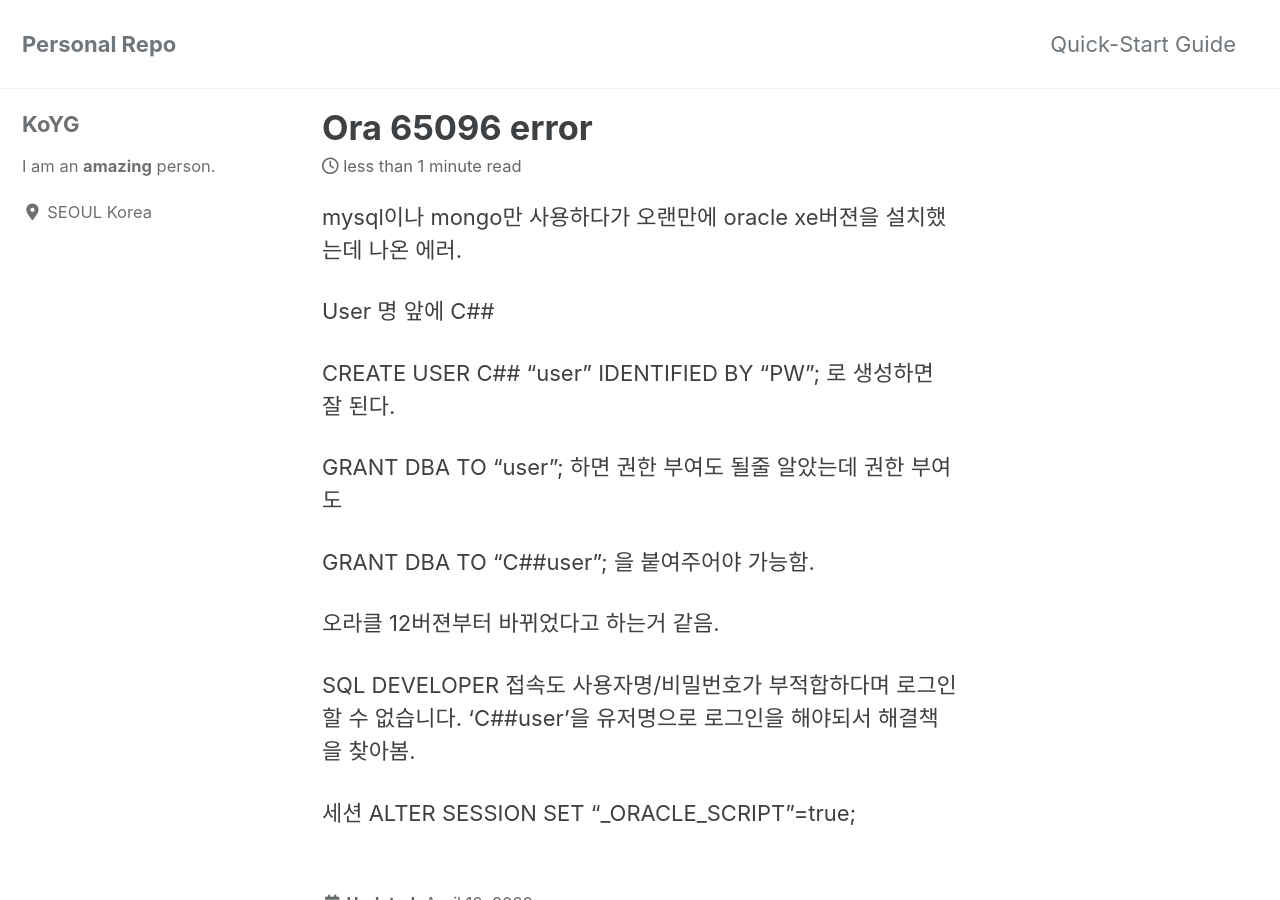
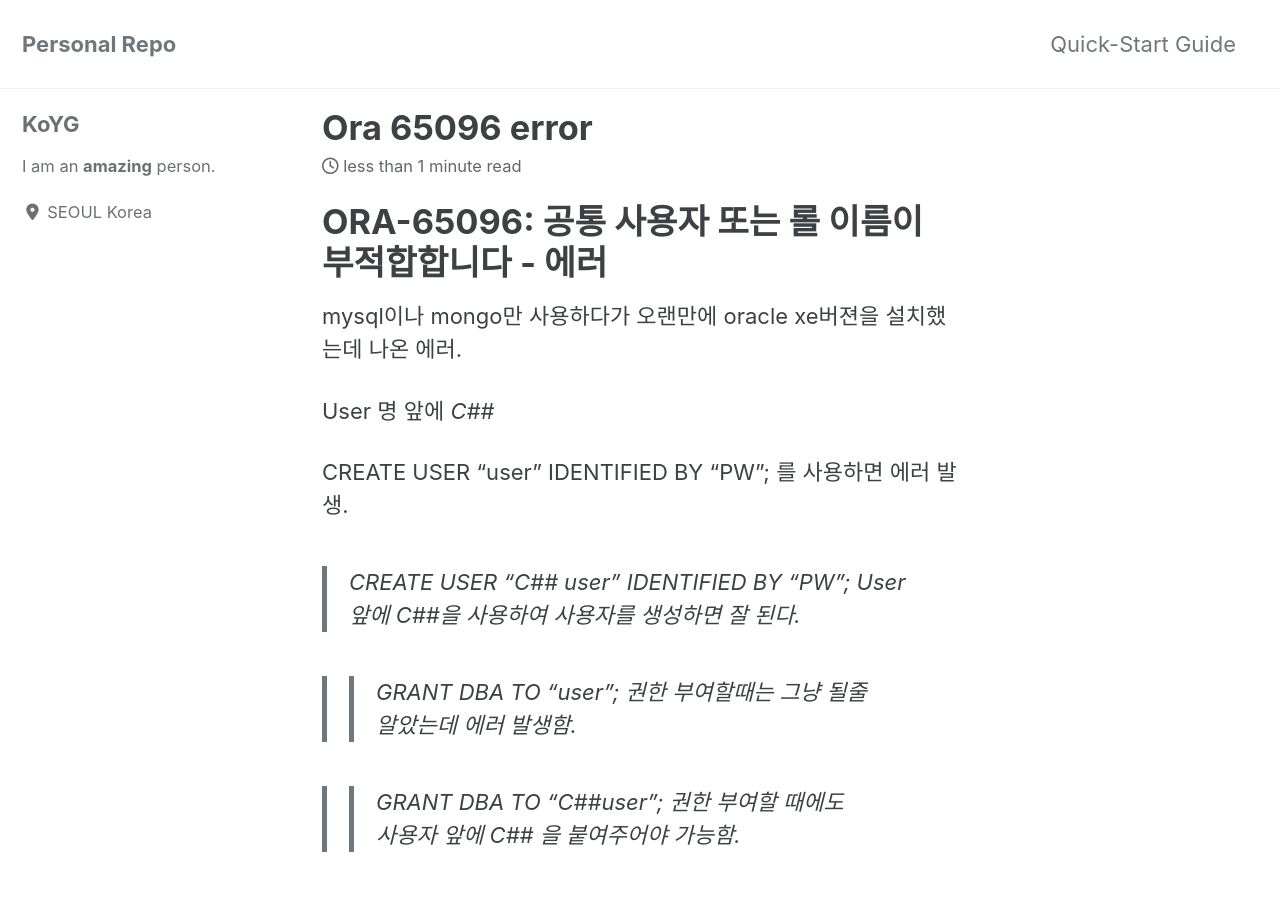
Before and after one commit to ko-yg/koyg.github.io, a Jekyll site: the page built from _posts/2020-04-12-ORA-65096 error.md, in a window 1280 px wide and 900 px high. Built offline with Jekyll 4.4.1, drawn with Linux system fonts in a browser that asks for light colours; cached includes are drawn as plain includes; nearby versions of some CDN libraries; some of the changed text lies outside the part shown.

Commit message:
markdown 추가

```diff
--- a/_posts/2020-04-12-ORA-65096 error.md
+++ b/_posts/2020-04-12-ORA-65096 error.md
@@ -1,18 +1,28 @@
+
+ORA-65096: 공통 사용자 또는 롤 이름이 부적합합니다 - 에러
+===
 mysql이나 mongo만 사용하다가 오랜만에 oracle xe버젼을 설치했는데 나온 에러.
 
-User 명 앞에 C##
+User 명 앞에 *C##*
 
-CREATE USER C## "user" IDENTIFIED BY "PW"; 로 생성하면 잘 된다.
+CREATE USER "user" IDENTIFIED BY "PW"; 를 사용하면 에러 발생.
 
-GRANT DBA TO "user"; 하면 권한 부여도 될줄 알았는데 권한 부여도
+>CREATE USER "C## user" IDENTIFIED BY "PW";
+ User 앞에 C##을 사용하여 사용자를 생성하면 잘 된다.
 
-GRANT DBA TO "C##user"; 을 붙여주어야 가능함.
+>>GRANT DBA TO "user";
+권한 부여할때는 그냥 될줄 알았는데 에러 발생함.
+
+>>GRANT DBA TO "C##user";
+권한 부여할 때에도 사용자 앞에 C## 을 붙여주어야 가능함.
 
 오라클 12버젼부터 바뀌었다고 하는거 같음.
 
+---
+SQL DEVELOPER 접속도 사용자명/비밀번호가 부적합하다며 로그인할 수 없습니다.
 
-SQL DEVELOPER 접속도 사용자명/비밀번호가 부적합하다며 로그인할 수 없습니다.
 'C##user'을 유저명으로 로그인을 해야되서 해결책을 찾아봄.
 
+
 세션
-ALTER SESSION SET "_ORACLE_SCRIPT"=true;
+**ALTER SESSION SET "_ORACLE_SCRIPT"=true;**
```
